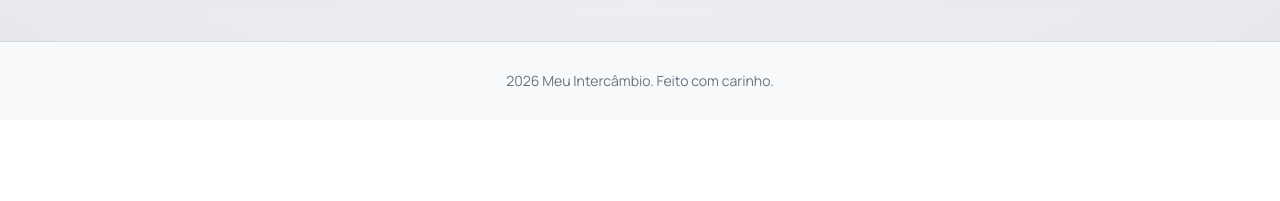
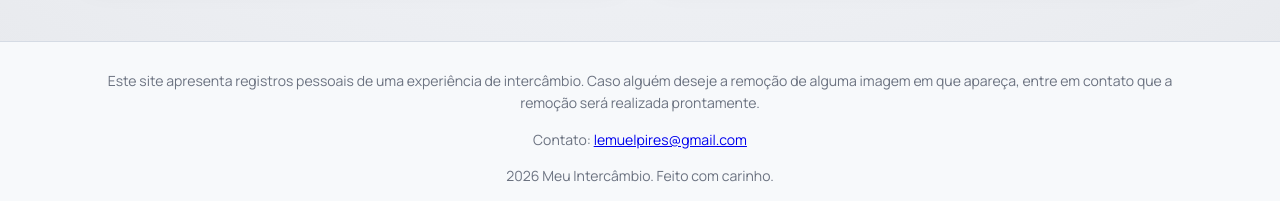
Before and after one commit to lemuelpires/intercambio_site, a React (Vite) app: page / in a window 1280 px wide. Shown: the part 959-1160 px from the top of the page. Before the commit the page ends 1079 px from the top, so only its background shows below. Built offline with nearby package versions, Linux system fonts and the light colour scheme.

Commit message:
ajuste no layout - mensagem de aviso

```diff
--- a/src/components/Layout.jsx
+++ b/src/components/Layout.jsx
@@ -38,6 +38,13 @@
       </button>
       <footer className="site-footer">
         <div className="container">
+          <p>
+            Este site apresenta registros pessoais de uma experiência de intercâmbio. Caso alguém deseje a remoção de
+            alguma imagem em que apareça, entre em contato que a remoção será realizada prontamente.
+          </p>
+          <p>
+            Contato: <a href="mailto:lemuelpires@gmail.com">lemuelpires@gmail.com</a>
+          </p>
           <p>{new Date().getFullYear()} Meu Intercâmbio. Feito com carinho.</p>
         </div>
       </footer>
```
